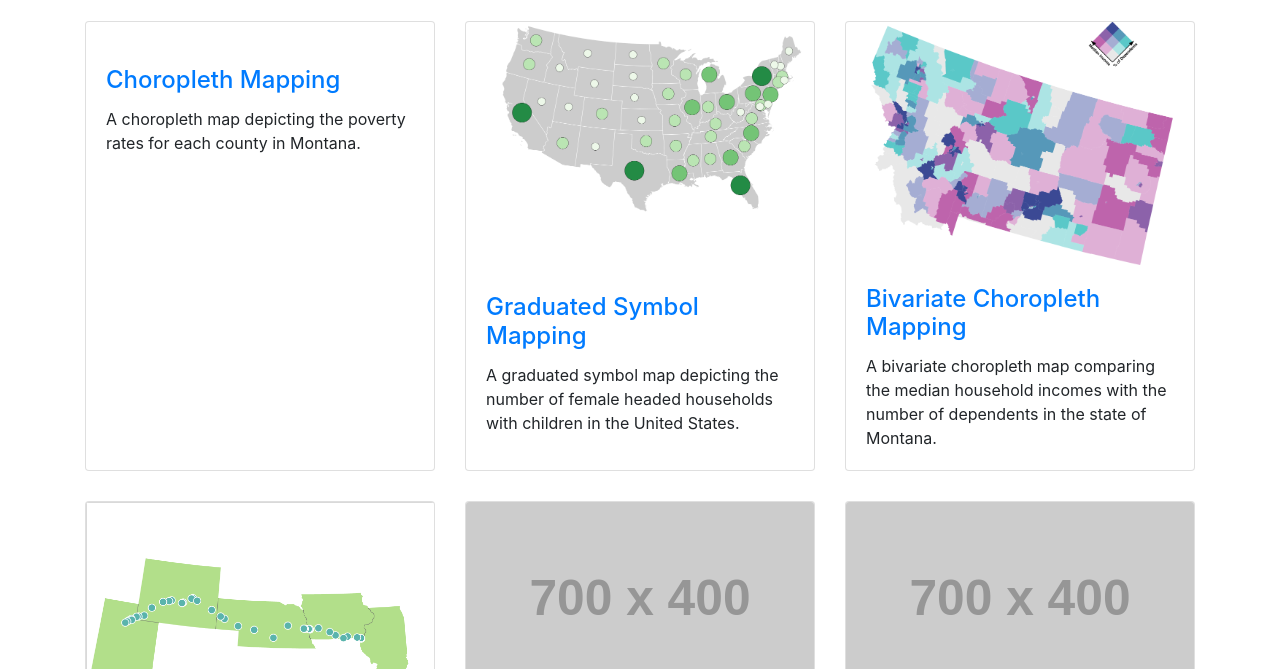
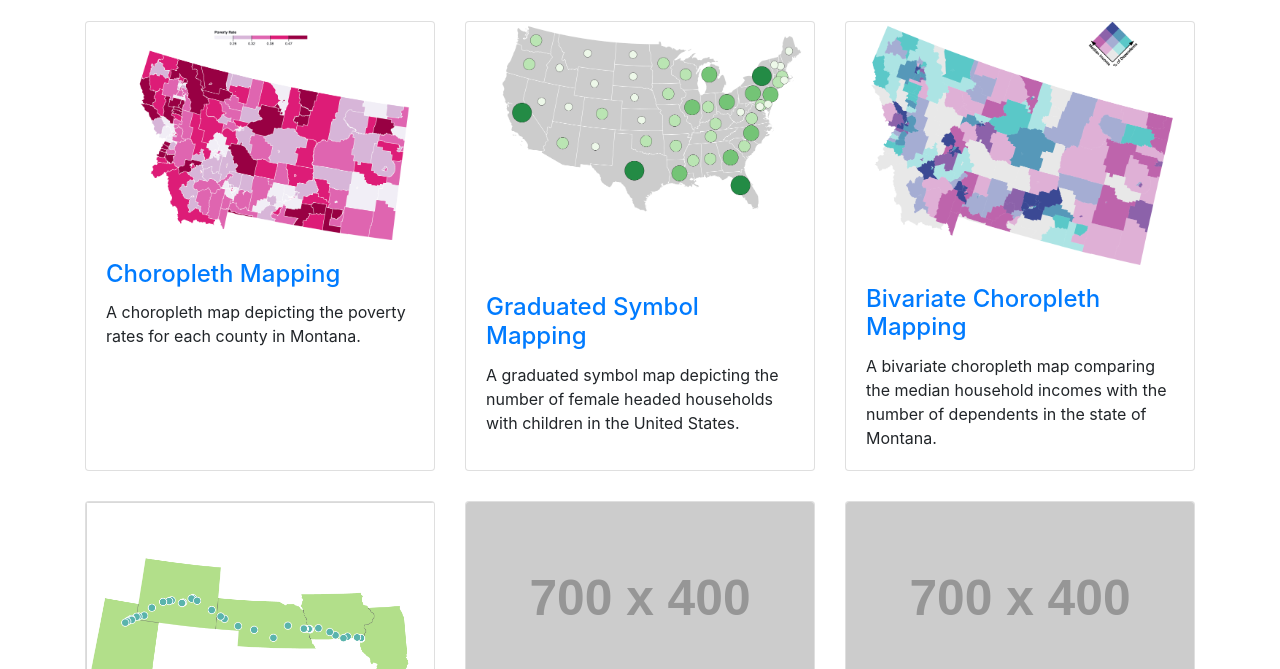
Before and after one commit to geog3540/ashlynnbrown, a website: page index.html in a window 1280 px wide. Shown: the part 131-800 px from the top of the page. Drawn offline with Linux system fonts and the light colour scheme; placeholder pictures from the web are drawn by us.

Commit message:
fixed bug

```diff
--- a/index.html
+++ b/index.html
@@ -59,7 +59,7 @@
       <div class="row">
         <div class="col-lg-4 col-sm-6 portfolio-item">
           <div class="card h-100">
-            <a href="https://observablehq.com/@ashlynnbrown/choropleth-mapping-geog-3540"><img class="card-img-top" src="images/choropleth.png" alt=""></a>
+            <a href="https://observablehq.com/@ashlynnbrown/choropleth-mapping-geog-3540"><img class="card-img-top" src="images/choropleth (2).png" alt=""></a>
             <div class="card-body">
               <h4 class="card-title">
                 <a href="https://observablehq.com/@ashlynnbrown/choropleth-mapping-geog-3540">Choropleth Mapping</a>
```
